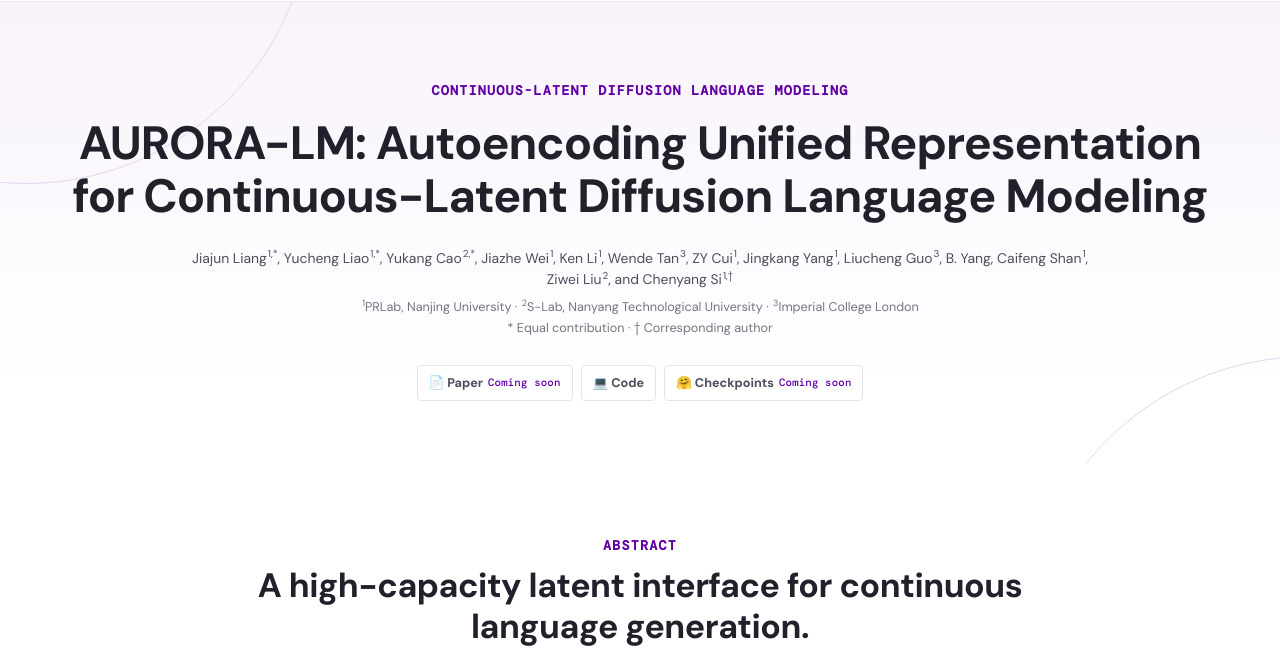
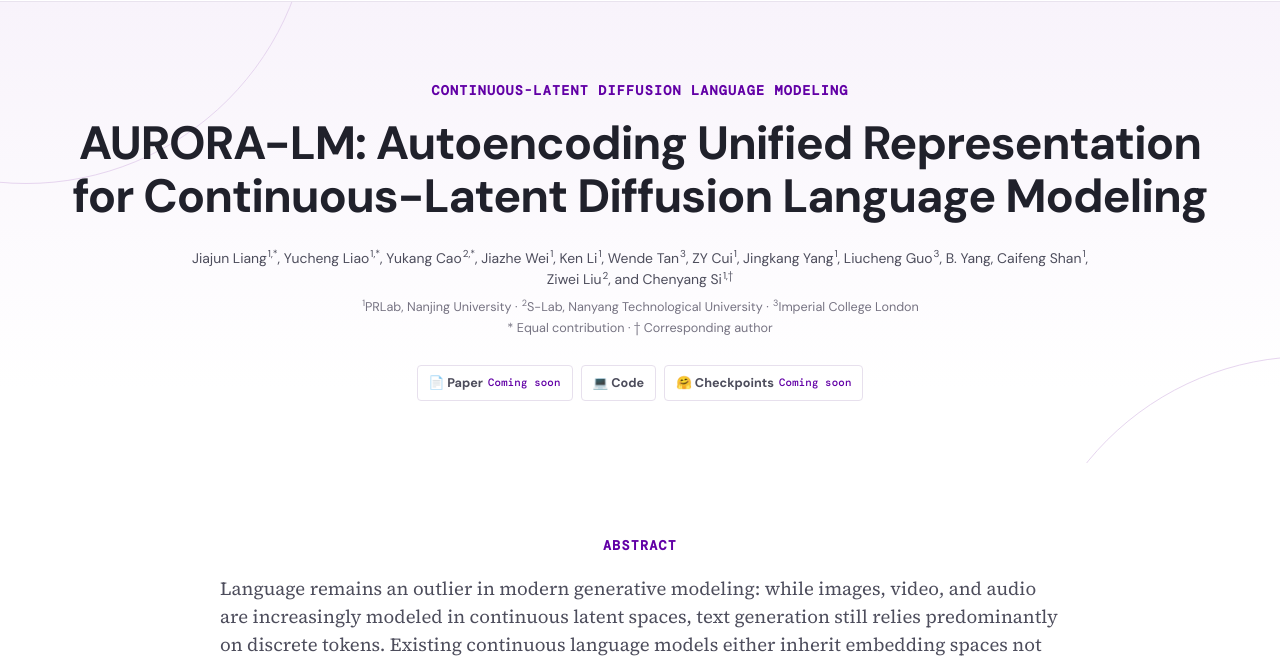
Before and after one commit to aurora-lm-project/aurora-lm-project.github.io, a plain HTML site: page index.html in a window 1280 px wide. Shown: the part 61-724 px from the top of the page. Drawn offline with nearby package versions, Linux system fonts and the light colour scheme.

Commit message:
Remove abstract heading

```diff
--- a/index.html
+++ b/index.html
@@ -235,7 +235,6 @@
     <main>
       <section id="overview"><div class="reading">
         <div class="eyebrow">Abstract</div>
-        <h2>A high-capacity latent interface for continuous language generation.</h2>
         <p class="intro-copy">Language remains an outlier in modern generative modeling: while images, video, and audio are increasingly modeled in continuous latent spaces, text generation still relies predominantly on discrete tokens. Existing continuous language models either inherit embedding spaces not designed for generation and decoding jointly, or compress autoencoded latents to make diffusion easier at the cost of token-level fidelity. We challenge this prevailing design compromise. Instead of simplifying the representation to accommodate the generative model, we preserve a high-capacity, decodable text latent and design the diffusion model to learn its distribution directly.</p>
         <p class="intro-copy">We introduce <strong>AURORA-LM</strong>, a continuous-latent diffusion language model that separates the construction of a decodable text representation from the modeling of its generative distribution. To obtain such a representation, we use a Query-based Encoder-Decoder that organizes text into a high-capacity, prefix-aligned latent sequence. We then introduce a Block-causal Diffusion Transformer that learns the distribution of these full-width latents through flow matching, generating blocks from left to right while denoising the positions within each block in parallel. However, retaining a high-capacity latent representation for accurate token decoding also makes its distribution more challenging for the diffusion model to learn. AURORA-LM addresses this difficulty by restricting only the noisy-input pathway while retaining the full clean-latent prediction target, allowing the generative model to accommodate the full-width latent without reducing decoder-facing capacity. We further calibrate the noise-level distribution to the latent width, accounting for how the effective signal strength changes with representation dimensionality. Finally, we introduce self-trajectory consistency to bridge the gap between training on independently sampled noisy states and inference through iterative denoising.</p>
         <p class="intro-copy">Across comprehensive comparisons, AURORA-LM achieves the strongest performance among the evaluated continuous and diffusion-based language models on OpenWebText free generation and XSum conditional summarization. Scaling to 1B parameters with approximately 1,500 EFLOPs of total compute yields further gains and surpasses a larger publicly released latent-diffusion language model under a matched evaluation protocol. Our results demonstrate that continuous language generation can effectively bridge diffusion-based generative modeling and discrete token decoding through a high-capacity, causally structured, and decodable text representation. All experiments are conducted on Ascend NPUs.</p>
```
